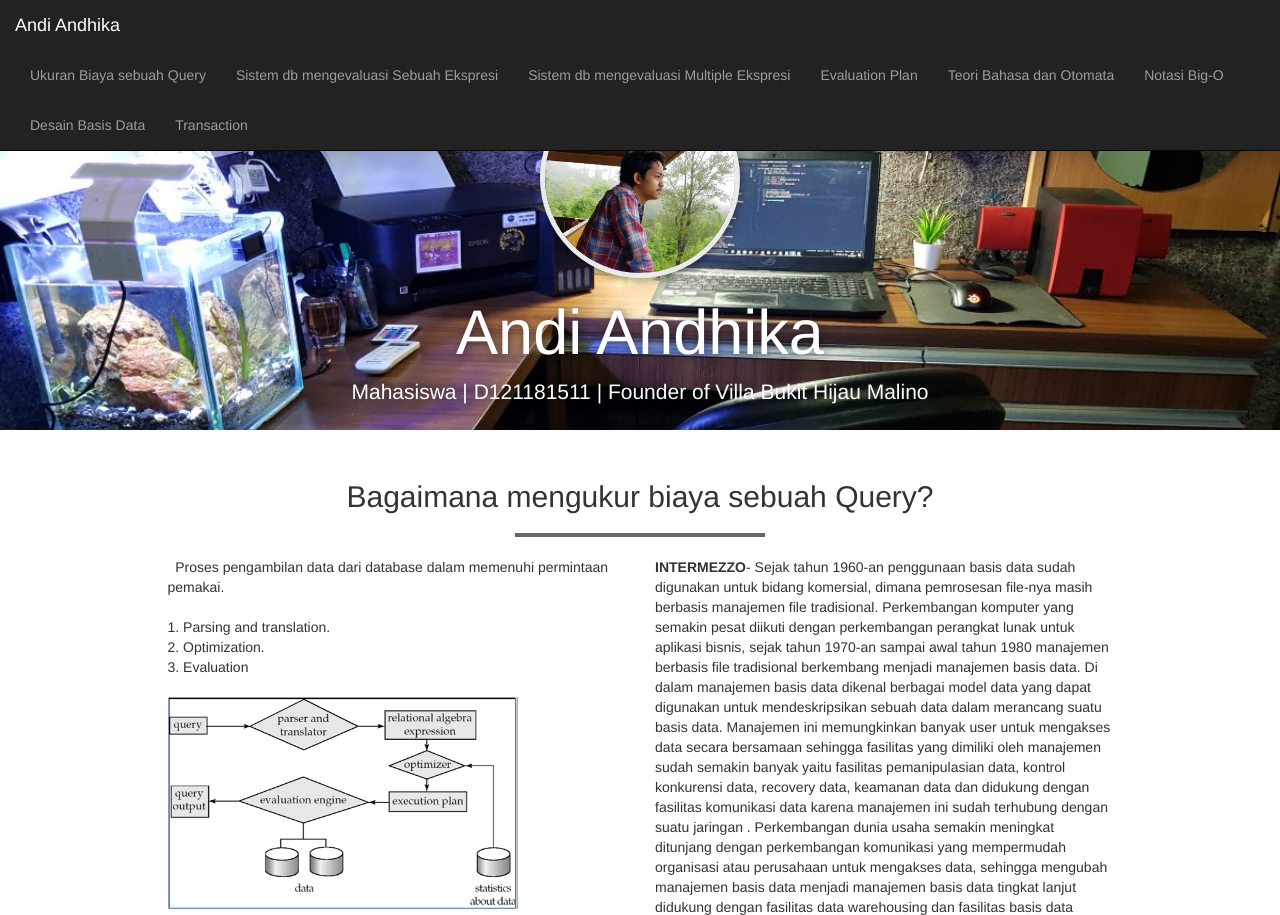
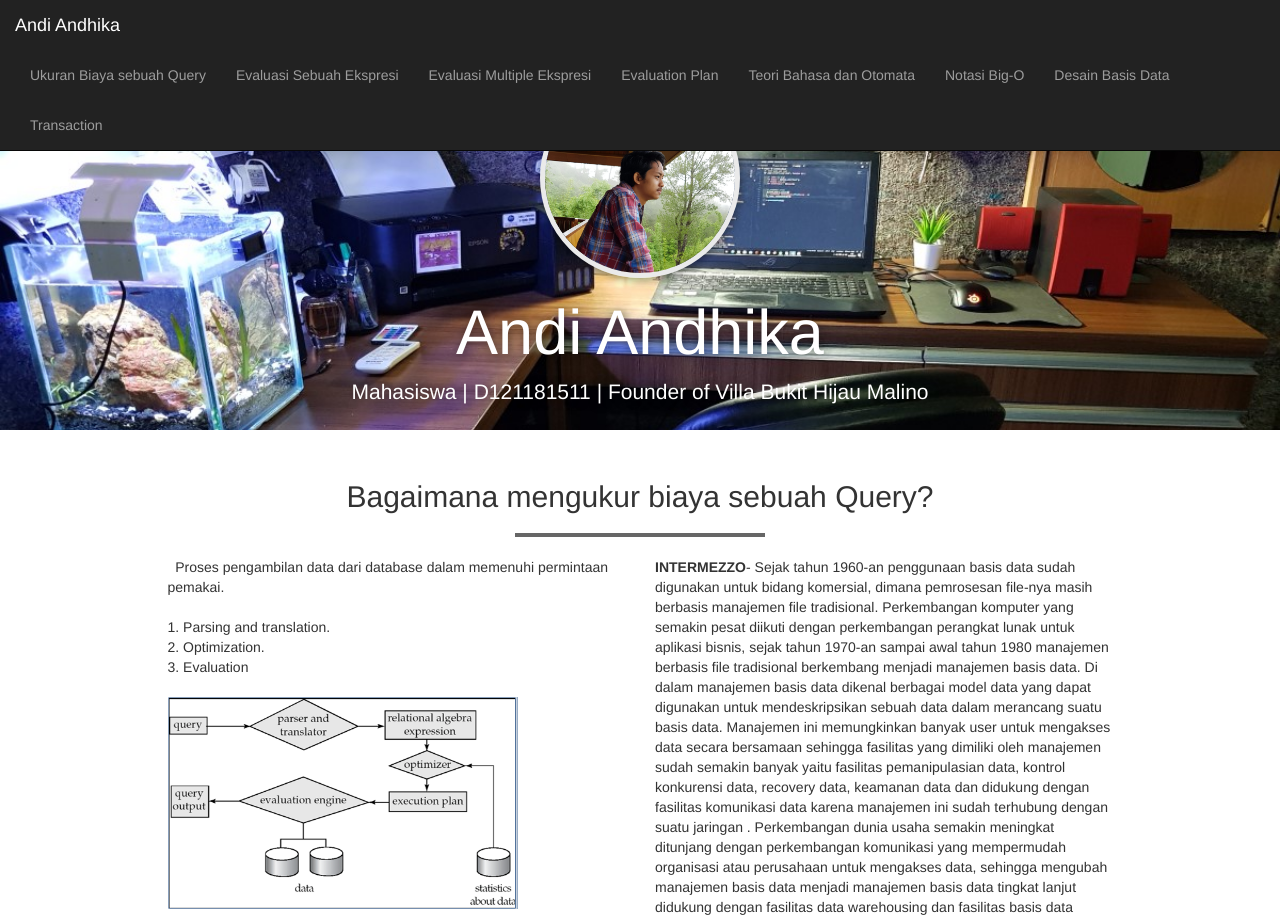
Before and after one commit to andiandhika/assingment-basisdata-TBO-, a plain HTML site: page Queryprocessing.html in a window 1280 px wide. Shown: the top 915 px of the page. Drawn offline with nearby package versions, Linux system fonts and the light colour scheme.

Commit message:
Add files via upload

```diff
--- a/Queryprocessing.html
+++ b/Queryprocessing.html
@@ -40,8 +40,8 @@
 
             <ul class="nav navbar-nav navbar-right">
                 <li><a href="#penjelasan" class="page-scroll">Ukuran Biaya sebuah Query</a></li>
-                <li><a href="#penjelasan2" class="page-scroll">Sistem db mengevaluasi Sebuah Ekspresi</a></li>
-                <li><a href="#penjelasan3" class="page-scroll">Sistem db mengevaluasi Multiple Ekspresi</a></li>
+                <li><a href="#penjelasan2" class="page-scroll">Evaluasi Sebuah Ekspresi</a></li>
+                <li><a href="#penjelasan3" class="page-scroll">Evaluasi Multiple Ekspresi</a></li>
                 <li><a href="index.html" class="page-scroll">Evaluation Plan</a></li>
                 <li><a href="TBO.html" class="page-scroll">Teori Bahasa dan Otomata</a></li>
                 <li><a href="notasibig-o.html" class="page-scroll">Notasi Big-O</a></li>
```
